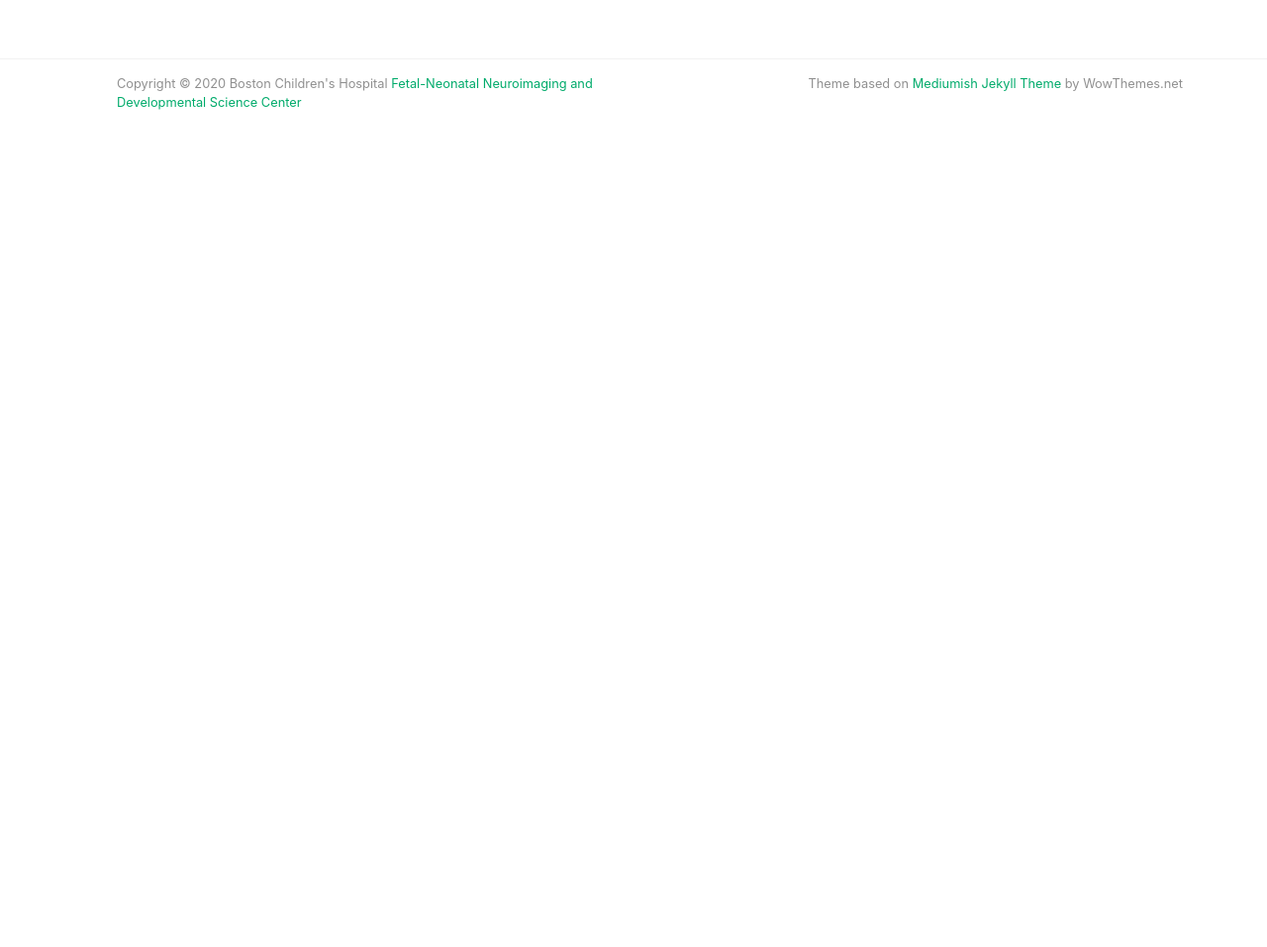
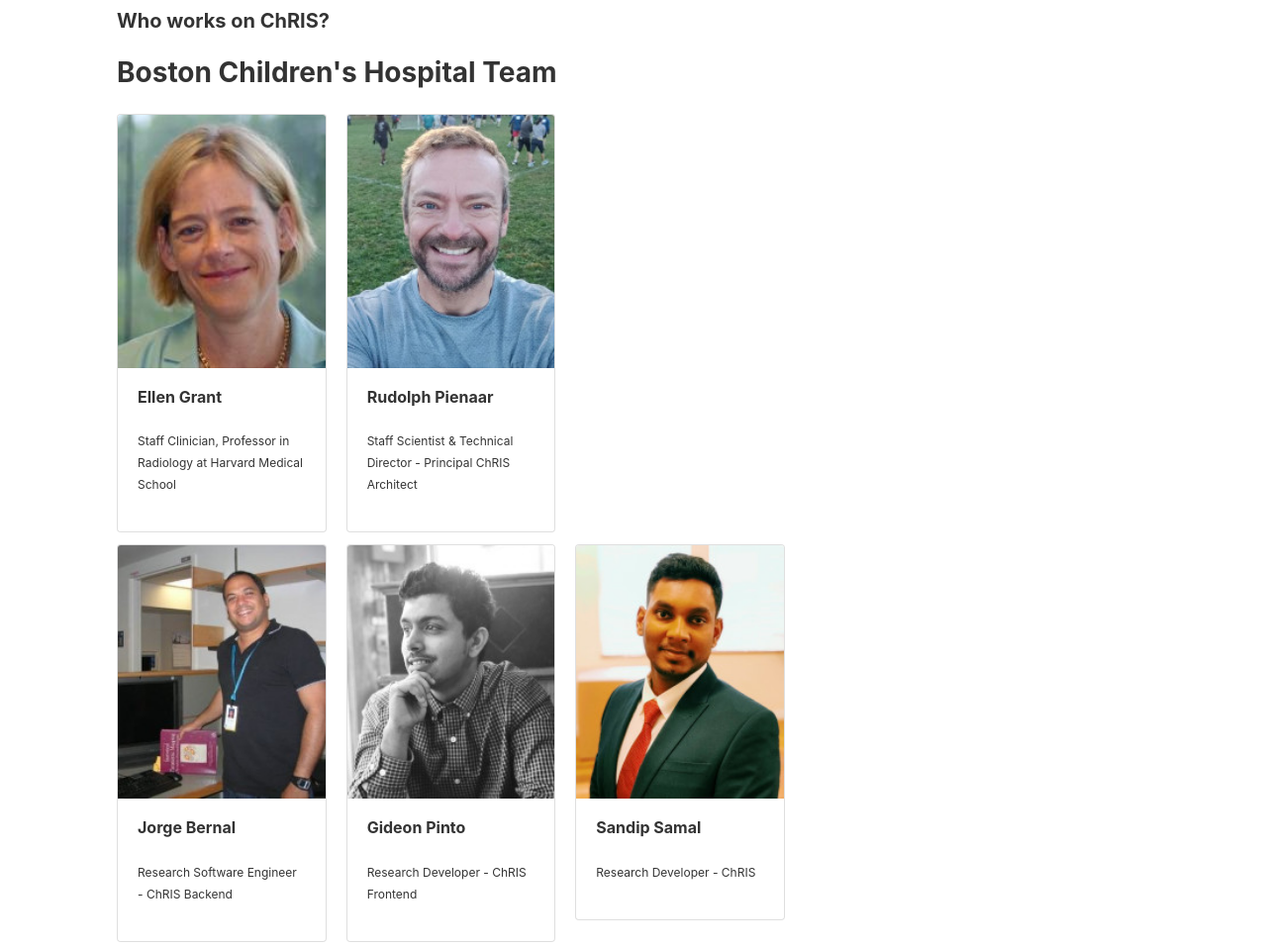
Before and after one commit to FNNDSC/website-old, a Jekyll site: the page built from _pages/about.md, in a window 1280 px wide and 1400 px high, scrolled down 2146 px. Shown: the part 443-1400 px from the top of the window at 99% size. Built offline with Jekyll 4.4.1, drawn with Linux system fonts in a browser that asks for light colours; nearby versions of some CDN libraries; before the commit the page ends 2776 px from its top, so only the background shows below that; some of the changed text lies outside the part shown.

Commit message:
First start at a team roster for the about page, BCH only atm

```diff
--- /dev/null
+++ b/_includes/people.html
@@ -0,0 +1,50 @@
+<h3>Boston Children's Hospital Team</h3>
+
+<div class="card-columns" style="font-size: .75em">
+  <div class="card">
+    <img class="card-img-top img-fluid" src="/assets/images/team/ellengrant.jpg" alt="Ellen Grant">
+    <div class="card-body">
+      <h6 class="card-title">Ellen Grant</h6>
+       <p class="card-text">Staff Clinician, Professor in Radiology at Harvard Medical School</p>
+    </div>
+  </div>
+  <div class="card">
+    <img class="card-img-top img-fluid" src="/assets/images/team/rudolphpienaar.jpg" alt="Rudolph Pienaar">
+      <div class="card-body">
+        <h6 class="card-title">Rudolph Pienaar</h6>
+        <p class="card-text">Staff Scientist &amp; Technical Director - Principal ChRIS Architect</p>
+      </div>
+  </div>
+</div>
+<div class="card-columns" style="font-size: .75em">
+
+  <div class="card">
+    <img class="card-img-top img-fluid" src="/assets/images/team/jorgebernal.jpg" alt="Jorge Bernal">
+    <div class="card-body">
+      <h6 class="card-title">Jorge Bernal</h6>
+      <p class="card-text">Research Software Engineer - ChRIS Backend</p>
+    </div>
+  </div>
+  <div class="card">
+    <img class="card-img-top img-fluid" src="/assets/images/team/gideonpinto.jpg" alt="Gideon Pinto">
+    <div class="card-body">
+      <h6 class="card-title">Gideon Pinto</h6>
+      <p class="card-text">Research Developer - ChRIS Frontend</p>
+    </div>
+  </div>
+  <div class="card">
+    <img class="card-img-top img-fluid" src="/assets/images/team/sandipsamal.jpg" alt="Sandip Samal">
+    <div class="card-body">
+      <h6 class="card-title">Sandip Samal</h6>
+      <p class="card-text">Research Developer - ChRIS</p>
+    </div>
+  </div>
+</div>
+
+<h3>Boston University Team</h3>
+
+TBA
+
+<h3>Red Hat Team</h3>
+
+TBA
--- a/_pages/about.md
+++ b/_pages/about.md
@@ -72,7 +72,15 @@ Watch the full story of the origins around the ChRIS project in part 1 of Red Ha
 
 <iframe width="560" height="315" src="https://www.youtube.com/embed/7WIGC1VjLqY" frameborder="0" allow="accelerometer; autoplay; encrypted-media; gyroscope; picture-in-picture" allowfullscreen></iframe>
 
+<h5>Who works on ChRIS?</h5>
+
+{% include people.html %}
+
+
+
+
 </div>
+
 
 <div class="col-md-4">
 
```
Also changed, not shown: assets/images/team/ellengrant.jpg (added), assets/images/team/gideonpinto.jpg (added), assets/images/team/jorgebernal.jpg (added), assets/images/team/rudolphpienaar.jpg (added), assets/images/team/sandipsamal.jpg (added).
